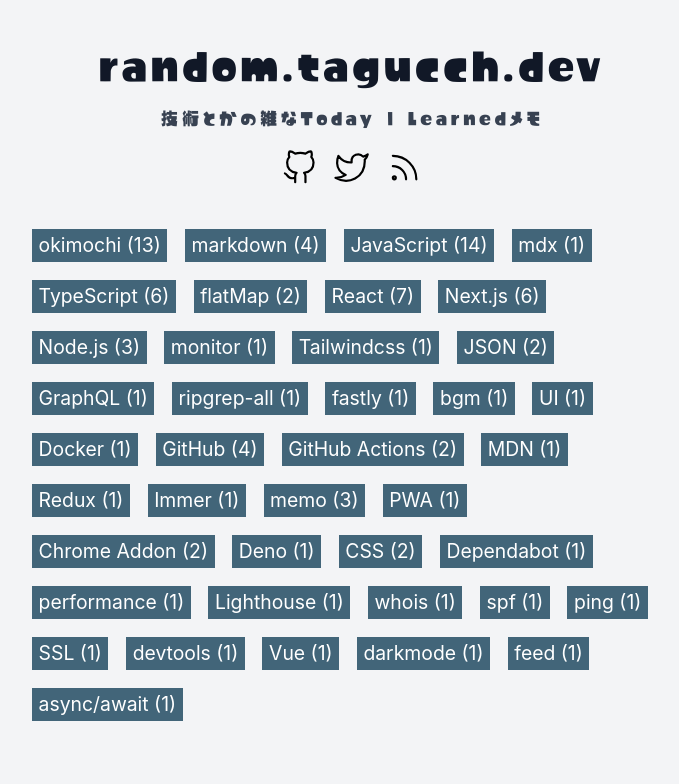
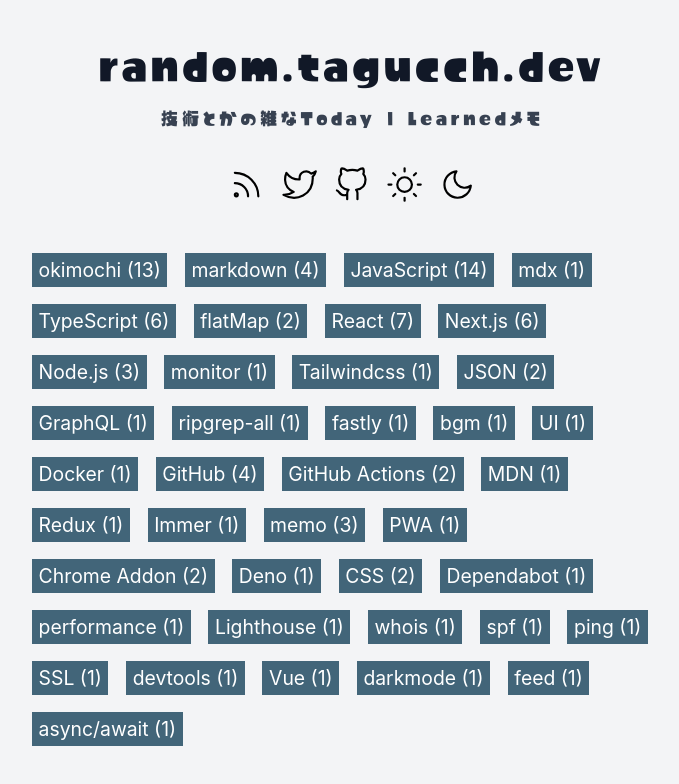
Before and after one commit to tagucch/random.tagucch.dev, a Next.js app: page /tags in a window 1280 px wide. Shown: the top 784 px of the page, without its empty margins (288-967 px from the left). Built offline with nearby package versions, Linux system fonts and the light colour scheme; no server answers.

Commit message:
配色・配置の変更

```diff
--- a/components/layout.tsx
+++ b/components/layout.tsx
@@ -1,7 +1,8 @@
 import Head from 'next/head'
 import Link from 'next/link'
-import { GitHub, Twitter, Rss } from 'react-feather'
+import { GitHub, Twitter, Rss, Sun, Moon } from 'react-feather'
 import { title, desc } from '../site.conifg.json'
+import { useTheme } from 'next-themes'
 
 const baseUrl = process.env.NEXT_PUBLIC_HOST
 
@@ -12,6 +13,7 @@
     children: React.ReactNode,
     home?: boolean
   }) => {
+  const { theme, setTheme } = useTheme()
   return (
     <div className="min-h-screen min-w-min max-w-full bg-gray-100 dark:bg-darkbg">
       <Head>
@@ -48,14 +50,14 @@
         <h2 className="text-gray-700 dark:text-darktext text-base break-words max-w-xs md:max-w-md text-center">
           {desc}
         </h2>
-        <div className="flex mt-4">
+        <div className="flex mt-8">
           <a
             className="mx-2"
-            href="https://github.com/tagucch/random.tagucch.dev"
+            href="https://random.tagucch.dev/rss/feed.xml"
             target="_blank"
             rel="noopener noreferrer"
           >
-            <GitHub color="black" className="h-8 w-8" strokeWidth="1.5px" />
+            <Rss color="black" className="h-8 w-8" strokeWidth="1.5px" />
           </a>
           <a
             className="mx-2"
@@ -67,12 +69,23 @@
           </a>
           <a
             className="mx-2"
-            href="https://random.tagucch.dev/rss/feed.xml"
+            href="https://github.com/tagucch/random.tagucch.dev"
             target="_blank"
             rel="noopener noreferrer"
           >
-            <Rss color="black" className="h-8 w-8" strokeWidth="1.5px" />
+            <GitHub color="black" className="h-8 w-8" strokeWidth="1.5px" />
           </a>
+
+          {/* ライト・ダークモード切り替えボタン */}
+          <div>
+            <button className="mx-2" onClick={() => setTheme('light')}>
+              <Sun color="black" className="h-8 w-8" strokeWidth="1.5px" />
+            </button>
+            <button className="mx-2" onClick={() => setTheme('dark')}>
+              <Moon color="black" className="h-8 w-8" strokeWidth="1.5px" />
+            </button>
+          </div>
+
         </div>
       </header>
       <main className="pb-10 mx-auto">{children}</main>
--- a/package.json
+++ b/package.json
@@ -11,6 +11,7 @@
     "date-fns": "^2.16.1",
     "gray-matter": "^4.0.2",
     "next": "^10.0.3",
+    "next-themes": "^0.0.15",
     "react": "^17.0.1",
     "react-dom": "^17.0.1",
     "react-feather": "^2.0.9",
--- a/pages/_app.tsx
+++ b/pages/_app.tsx
@@ -1,8 +1,13 @@
 import { AppProps } from 'next/app'
 import '../styles/global.css'
+import { ThemeProvider } from 'next-themes'
 
 function MyApp({ Component, pageProps }: AppProps) {
-  return <Component {...pageProps} />
+  return (
+    <ThemeProvider attribute="class">
+      <Component {...pageProps} />
+    </ThemeProvider>
+  );
 }
 
 export default MyApp
--- a/pages/posts/[id].tsx
+++ b/pages/posts/[id].tsx
@@ -64,9 +64,9 @@
         <div className="mt-6 dark:text-darktext-black">
           <Date dateString={postData.date} />
         </div>
-        <div className="mt-2 flex">
+        <div className="flex flex-wrap">
           {postData.tags.map(tag => (
-            <div key={tag} className="bg-noshimehana dark:bg-darkbg-tag text-white dark:text-darktext px-2 py-0.5 mr-2">
+            <div key={tag} className="bg-noshimehana dark:bg-darkbg-tag text-white dark:text-darktext px-2 py-0.5 mt-2 mr-2">
               <Link href={`/tags/${tag}`}>
                 {tag}
               </Link>
--- a/styles/global.css
+++ b/styles/global.css
@@ -112,22 +112,40 @@
   list-style-position: inside;
 }
 
+/* preタグ 全般設定 */
 .content pre {
-  padding: 0.3rem;
+  padding: 0.3rem 0.7rem;
   margin-bottom: 1rem;
   white-space: pre-wrap;
+}
+.content p>code {
+  padding: 0.3rem;
+  line-height: 1.8rem;
+}
+.content pre>code {
+  line-height: 1.8rem;
+}
+
+/* preタグ ライトモード時 */
+.light .content pre {
+  background-color: rgba(209, 213, 219);
+}
+.light .content p > code {
+  background-color: rgba(209, 213, 219);
+}
+.light .content pre>code {
   background-color: rgba(209, 213, 219);
 }
 
-.content p > code {
-  padding: 0.3rem;
-  line-height: 1.8rem;
-  background-color: rgba(209, 213, 219);
+/* preタグ ダークモード時 */
+.dark .content pre {
+  background-color: rgba(82, 89, 102);
 }
-
-.content pre > code {
-  line-height: 1.8rem;
-  background-color: rgba(209, 213, 219);
+.dark .content p>code {
+  background-color: rgba(82, 89, 102);
+}
+.dark .content pre>code {
+  background-color: rgba(82, 89, 102);
 }
 
 .content p {
--- a/tailwind.config.js
+++ b/tailwind.config.js
@@ -1,6 +1,6 @@
 module.exports = {
   purge: ['./pages/**/*.{js,ts,jsx,tsx}', './components/**/*.{js,ts,jsx,tsx}'],
-  darkMode: 'media', // OSの設定に基づいてダークモードを適用する
+  darkMode: 'class', // ユーザが手動でライトorダークモードに切り替える
   theme: {
     backgroundColor: theme => ({
       ...theme('colors'),
```
Also changed, not shown: 1 other file (tests, documents, lock files or other folders).
